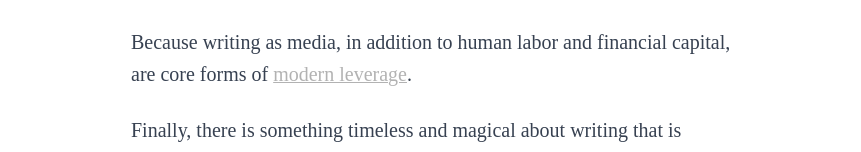
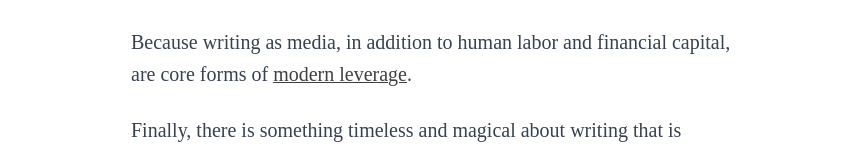
Before and after one commit to iamsanteri/sentience-blog, a Next.js app: page /about in a window 1280 px wide. Shown: the part 402-554 px from the top of the page, without its empty margins (209-1070 px from the left). Built offline with nearby package versions, Linux system fonts and the light colour scheme; a web font is replaced by a local one.

Commit message:
Modified single link anchor tag on about page

```diff
--- a/pages/about/index.js
+++ b/pages/about/index.js
@@ -20,7 +20,7 @@ export default function SinglePost({ postData }) {
                     <article style={{ lineHeight: 2 + "rem"}} className="prose prose-lg lg:prose-xl text-gray-700 dark:text-gray-300">
                         <p>I set up Sentience to experiment with different writing styles I'd probably never use elsewhere. Among others, here you'll find all sorts of fictional essays that are short and descriptive in nature.</p>
                         <p>Why?</p>
-                        <p>Because writing as media, in addition to human labor and financial capital, are core forms of <a href="https://www.lostbookofsales.com/notes/the-almanack-of-naval-ravikant-by-eric-jorgenson/?ref=sentience#leverage" className="dark:text-zinc-200 hover:opacity-75">modern leverage</a>.</p>
+                        <p>Because writing as media, in addition to human labor and financial capital, are core forms of <a style={{color: "black"}} href="https://www.lostbookofsales.com/notes/the-almanack-of-naval-ravikant-by-eric-jorgenson/?ref=sentience#leverage" className="dark:text-zinc-200 hover:opacity-75">modern leverage</a>.</p>
                         <p>Finally, there is something timeless and magical about writing that is endlessly difficult to master. It's like a form of art with infinite amounts of variety that most of us never quite grasp with fluency. One perspective is to look at it as a lifelong craft or a hobby bringing you joy and fulfillment. </p>
                         <p>And so, I'm willing to explore it further. </p>
                         <p>If I would only manage to create a fraction of what I consume, I think I'd be a better human being. Who knows, I could even end up helping some other people too. And hey, I won't even complain that English isn't my native language! </p>
```
